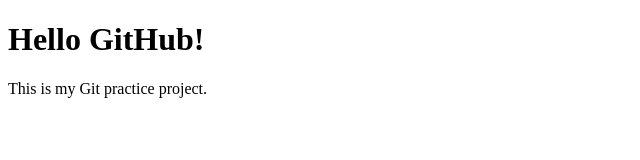
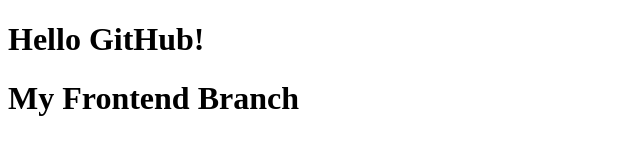
Before and after one commit to BharathyNiranjana-B/git-practicee, a plain HTML site: page index.html in a window 1280 px wide. Shown: the whole page, without its empty margins (0-640 px from the left). Drawn offline with Linux system fonts and the light colour scheme.

Commit message:
Updated frontend page

```diff
--- a/index.html
+++ b/index.html
@@ -5,6 +5,6 @@
 </head>
 <body>
     <h1>Hello GitHub!</h1>
-    <p>This is my Git practice project.</p>
+    <h1>My Frontend Branch</h1>
 </body>
 </html>
```
